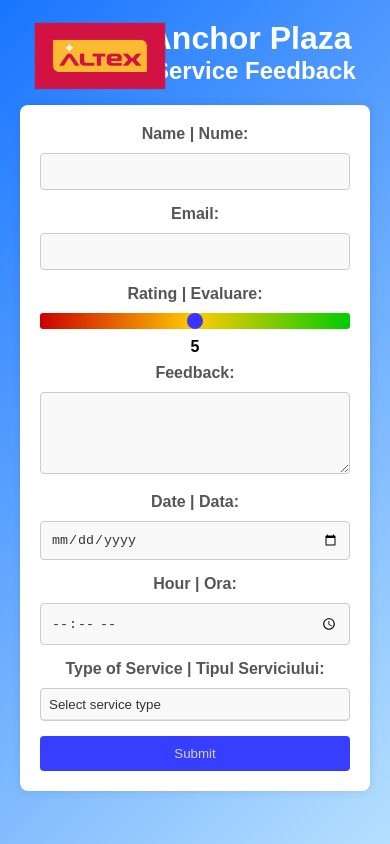
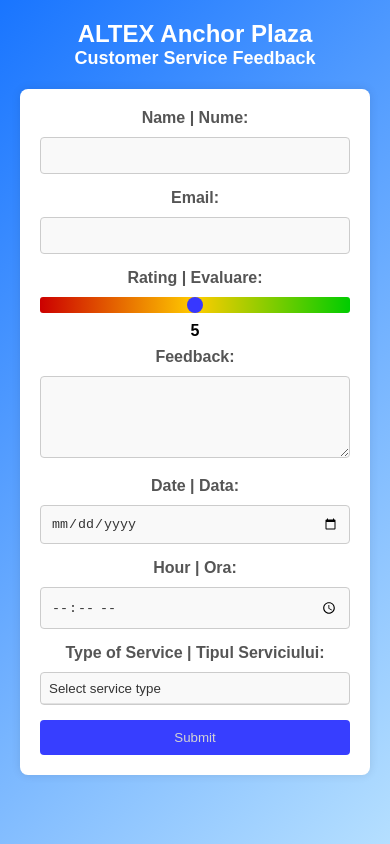
Before and after one commit to iamxorum/iamxorum.github.io, a website: page Altex/altex.html in a window 390 px wide. Drawn offline with Linux system fonts and the light colour scheme.

Commit message:
Version 2.0.1
Bug Fixes

```diff
--- a/Altex/style/style.scss
+++ b/Altex/style/style.scss
@@ -151,3 +151,17 @@
     width: 10rem; /* Adjust the width as needed */
     height: auto;
   }
+
+  @media only screen and (max-width: 768px) {
+    .logo-container {
+      display: none;
+    }
+
+    h1 {
+      font-size: 24px;
+    }
+
+    h2 {
+      font-size: 18px;
+    }
+  }
```
Also changed, not shown: Altex/style/style.css, 1 other file.
